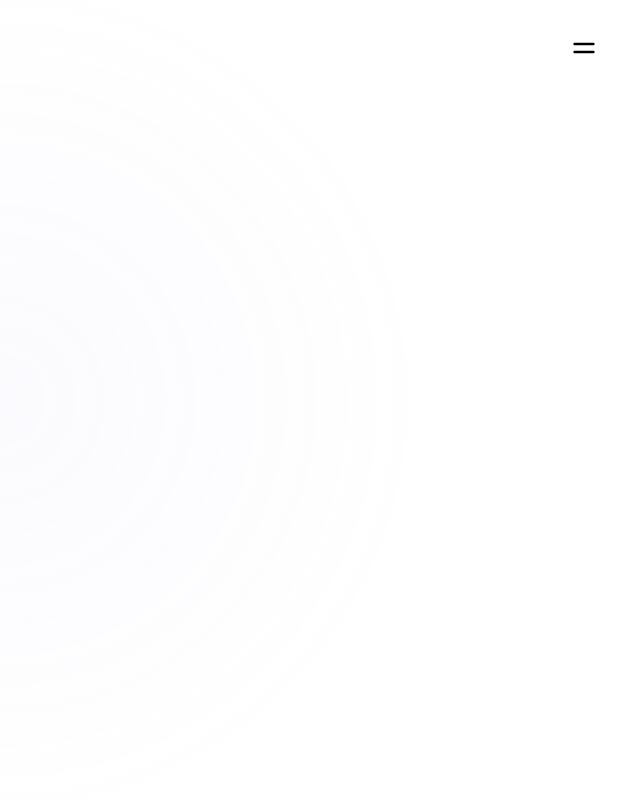
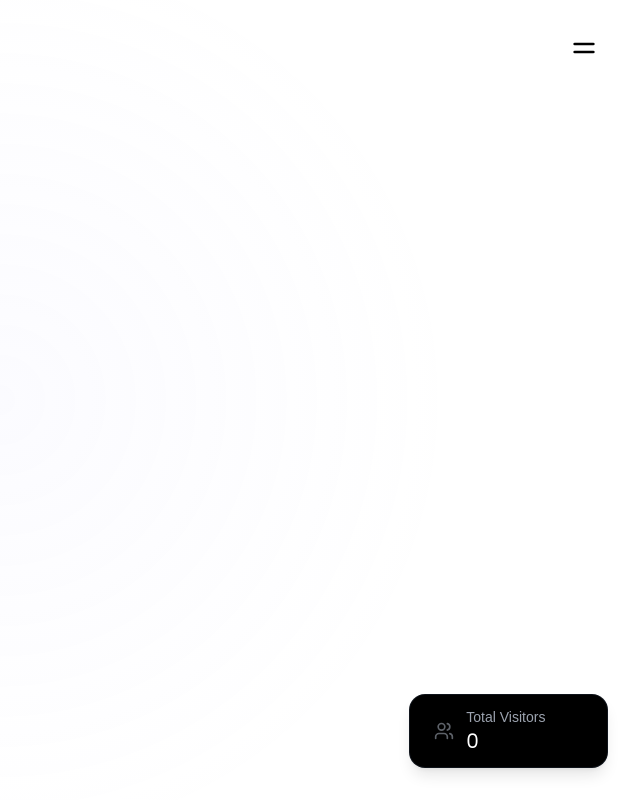
Before and after one commit to Satwinder04/PortfolioViteApp, a React (Vite) app: page / in a window 1280 px wide. Shown: the top 800 px of the page, without its empty margins (640-1280 px from the left). Built offline with nearby package versions, Linux system fonts and the light colour scheme; no server answers; the database is empty; a web font is replaced by a local one.

Commit message:
visitor counter

```diff
--- a/package.json
+++ b/package.json
@@ -14,6 +14,7 @@
   },
   "dependencies": {
     "@studio-freight/react-lenis": "^0.0.47",
+    "@supabase/supabase-js": "^2.49.4",
     "framer-motion": "^11.3.8",
     "gsap": "^3.12.5",
     "is-touch-device": "^1.0.1",
@@ -21,6 +22,7 @@
     "lucide-react": "^0.414.0",
     "react": "^18.3.1",
     "react-dom": "^18.3.1",
+    "react-intersection-observer": "^9.16.0",
     "react-router-dom": "^6.25.1",
     "react-spring": "^9.7.3",
     "sharp": "^0.34.1"
--- a/src/App.tsx
+++ b/src/App.tsx
@@ -20,6 +20,7 @@ import SectionSpacer from "./components/SectionSpacer";
 import { useIsTouchDevice } from "./hooks/useIsTouchDevice";
 import Loader from "./components/Loader";
 import { ReactLenis } from "@studio-freight/react-lenis";
+import VisitorCounter from './components/VisitorCounter';
 
 function App() {
   const [dimensions, setDimensions] = useState({ width: 0, height: 0 });
@@ -225,6 +226,7 @@ function App() {
             isMobile={isMobile}
             backgroundGradient={backgroundGradient}
           />
+          <VisitorCounter />
         </div>
       </div>
     </ReactLenis>
--- /dev/null
+++ b/src/components/VisitorCounter.tsx
@@ -0,0 +1,107 @@
+import { useEffect, useState } from 'react';
+import { motion, AnimatePresence } from 'framer-motion';
+import { supabase } from '../lib/supabaseClient';
+import { Users } from 'lucide-react';
+import { useInView } from 'react-intersection-observer';
+
+const VisitorCounter = () => {
+  const [count, setCount] = useState<number>(0);
+  const [isHovered, setIsHovered] = useState(false);
+
+  const { ref: footerRef, inView } = useInView({
+    threshold: 0.1,
+  });
+
+  useEffect(() => {
+    const incrementCount = async () => {
+      try {
+        const { data: currentData, error: fetchError } = await supabase
+          .from('visitor_count')
+          .select('count')
+          .single();
+
+        if (fetchError) throw fetchError;
+
+        const newCount = (currentData?.count || 0) + 1;
+
+        const { error: updateError } = await supabase
+          .from('visitor_count')
+          .update({ count: newCount, last_updated: new Date().toISOString() })
+          .eq('id', 1);
+
+        if (updateError) throw updateError;
+
+        setCount(newCount);
+      } catch (error) {
+        console.error('Error updating visitor count:', error);
+      }
+    };
+
+    incrementCount();
+
+    const subscription = supabase
+      .channel('visitor_count')
+      .on('postgres_changes', {
+        event: 'UPDATE',
+        schema: 'public',
+        table: 'visitor_count',
+      }, (payload) => {
+        setCount(payload.new.count);
+      })
+      .subscribe();
+
+    return () => {
+      subscription.unsubscribe();
+    };
+  }, []);
+
+  return (
+    <>
+      <div ref={footerRef} className="absolute bottom-0 w-full h-screen pointer-events-none" />
+
+      <AnimatePresence>
+        {inView && (
+          <motion.div
+            initial={{ opacity: 0, y: 20 }}
+            animate={{ opacity: 1, y: 0 }}
+            exit={{ opacity: 0, y: 20 }}
+            transition={{ duration: 0.5 }}
+            onMouseEnter={() => setIsHovered(true)}
+            onMouseLeave={() => setIsHovered(false)}
+            className="fixed bottom-8 right-8 bg-black text-light px-6 py-3 rounded-2xl backdrop-blur-md z-50 shadow-lg border border-gray-800/50 cursor-pointer transition-all duration-300 hover:bg-black/95 hover:border-gray-700/50"
+          >
+            <div className="flex items-center gap-3">
+              <motion.div
+                initial={{ opacity: 0.6 }}
+                animate={{ opacity: isHovered ? 1 : 0.6 }}
+                transition={{ duration: 0.3 }}
+              >
+                <Users className="w-5 h-5 text-gray-400" />
+              </motion.div>
+              <div className="flex flex-col">
+                <div className="h-5 overflow-hidden relative">
+                  <motion.div
+                    animate={{ y: isHovered ? -20 : 0 }}
+                    transition={{ duration: 0.3, ease: "easeInOut" }}
+                  >
+                    <span className="block text-sm text-gray-400">Total Visitors</span>
+                    <span className="block text-sm text-gray-400">Thanks for visiting!</span>
+                  </motion.div>
+                </div>
+                <motion.span
+                  className="text-xl font-semibold poppins-regular"
+                  animate={{ scale: isHovered ? 1 : 1 }}
+                  transition={{ duration: 0.2 }}
+                >
+                  {count.toLocaleString()}
+                </motion.span>
+              </div>
+            </div>
+          </motion.div>
+        )}
+      </AnimatePresence>
+    </>
+  );
+};
+
+export default VisitorCounter;
--- /dev/null
+++ b/src/lib/supabaseClient.ts
@@ -0,0 +1,10 @@
+import { createClient } from '@supabase/supabase-js';
+
+const supabaseUrl = 'https://ofonfjkujpimfqoqkpnm.supabase.co';
+const supabaseKey = 'eyJhbGciOiJIUzI1NiIsInR5cCI6IkpXVCJ9.eyJpc3MiOiJzdXBhYmFzZSIsInJlZiI6Im9mb25mamt1anBpbWZxb3FrcG5tIiwicm9sZSI6ImFub24iLCJpYXQiOjE3NDQ1NzUzMjEsImV4cCI6MjA2MDE1MTMyMX0.f40M8GcmPhBaqJFlVyhrK1gdI5rRv3xa9SCfCAaHOF4';
+
+if (!supabaseUrl || !supabaseKey) {
+    throw new Error('Missing Supabase environment variables');
+}
+
+export const supabase = createClient(supabaseUrl, supabaseKey);
```
Also changed, not shown: 2 other files (tests, documents, lock files or other folders).
